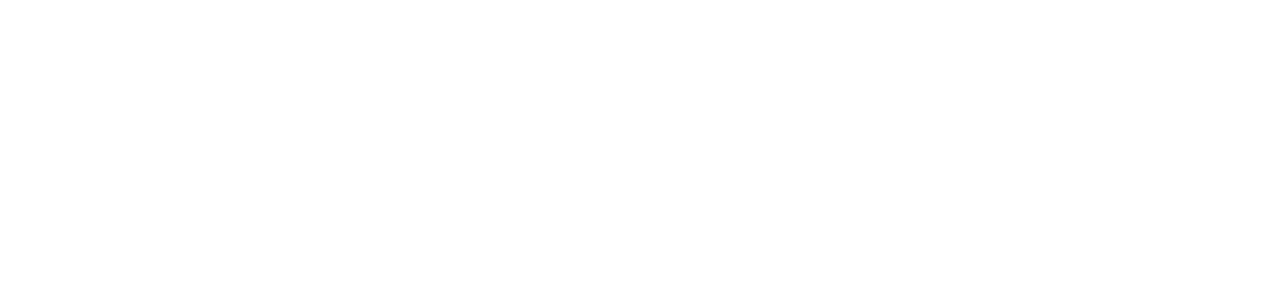
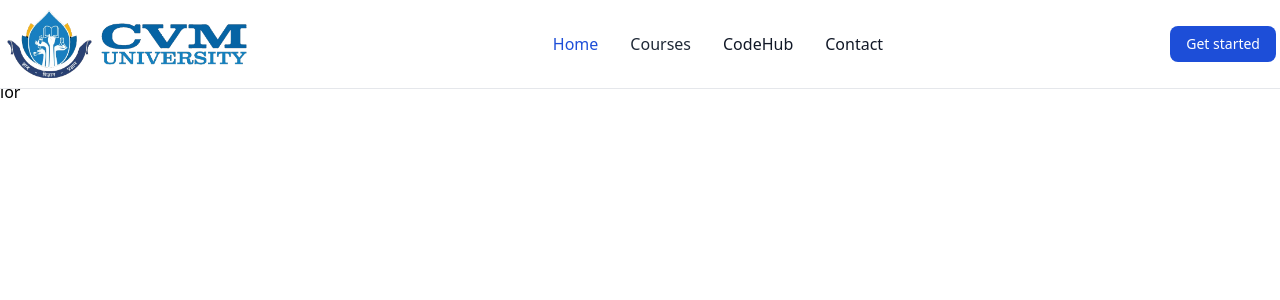
Before and after one commit to Priyanshu2410/Mini-Project, a React (Create React App) app: page /user/home in a window 1280 px wide. Before the commit this address had no page. Shown: the top 300 px of the page. Built offline with nearby package versions, Linux system fonts and the light colour scheme.

Commit message:
user add

```diff
--- a/src/App.js
+++ b/src/App.js
@@ -5,14 +5,21 @@
 import Root from "./Pages/root/Root.jsx";
 import Register from "./Pages/register/index.jsx";
 
+//user
+import User from "./Pages/user/index.jsx";
+import Home from "./Pages/user/home.jsx";
+
 function App() {
   return (
     <>
-
       <Routes>
-      <Route path="/" element={<Root />} />
+        <Route path="/" element={<Root />} />
         <Route path="/login" element={<Login />} />
         <Route path="/register" element={<Register />} />
+
+        <Route path="/user" element={<User />}>
+          <Route path="home" element={<Home />} />
+        </Route>
       </Routes>
     </>
   );
--- /dev/null
+++ b/src/Pages/user/Navbar.jsx
@@ -0,0 +1,40 @@
+// import React, { useState } from 'react'
+import { Link } from 'react-router-dom'
+// import logo from "../../../public/heaer_logo_final.png"
+
+const Navbar = () => {
+    return (
+        <>
+            <nav className="bg-white dark:bg-gray-800 fixed w-full z-20 top-0 start-0 border-b border-gray-200 dark:border-gray-600">
+                <div className="max-w-screen-xl flex flex-wrap items-center justify-between mx-auto p-1">
+                    <Link href="https://www.cvmu.edu.in/" className="flex items-center space-x-3 ">
+                        <img src="/heaer_logo_final.png" className="h-20 w-[120%]" alt="cvm Logo" />
+                        {/* <span className="self-center text-2xl font-semibold whitespace-nowrap dark:text-white">CVM</span> */}
+                    </Link>
+                    <div className="flex md:order-2 space-x-3 md:space-x-0 rtl:space-x-reverse">
+                        <button type="button" className="text-white bg-blue-700 hover:bg-blue-800 focus:ring-4 focus:outline-none focus:ring-blue-300 font-medium rounded-lg text-sm px-4 py-2 text-center dark:bg-blue-600 dark:hover:bg-blue-700 dark:focus:ring-blue-800">Get started</button>
+
+                    </div>
+                    <div className="items-center justify-between hidden w-full md:flex md:w-auto md:order-1" id="navbar-sticky">
+                        <ul className="flex flex-col p-4 md:p-0 mt-4 font-medium border border-gray-100 rounded-lg bg-gray-50 md:space-x-8 rtl:space-x-reverse md:flex-row md:mt-0 md:border-0 md:bg-white dark:bg-gray-800 md:dark:bg-gray-800 dark:border-gray-700">
+                            <li>
+                                <Link to="/user/home" className="block py-2 px-3 text-white bg-blue-700 rounded md:bg-transparent md:text-blue-700 md:p-0 md:dark:text-blue-500" aria-current="page">Home</Link>
+                            </li>
+                            <li>
+                                <Link href="#" className="block py-2 px-3 text-gray-800 rounded hover:bg-gray-100 md:hover:bg-transparent md:hover:text-blue-700 md:p-0 md:dark:hover:text-blue-500 dark:text-white dark:hover:bg-gray-700 dark:hover:text-white md:dark:hover:bg-transparent dark:border-gray-700">Courses</Link>
+                            </li>
+                            <li>
+                                <Link href="#" className="block py-2 px-3 text-gray-900 rounded hover:bg-gray-100 md:hover:bg-transparent md:hover:text-blue-700 md:p-0 md:dark:hover:text-blue-500 dark:text-white dark:hover:bg-gray-700 dark:hover:text-white md:dark:hover:bg-transparent dark:border-gray-700">CodeHub</Link>
+                            </li>
+                            <li>
+                                <Link href="#" className="block py-2 px-3 text-gray-900 rounded hover:bg-gray-100 md:hover:bg-transparent md:hover:text-blue-700 md:p-0 md:dark:hover:text-blue-500 dark:text-white dark:hover:bg-gray-700 dark:hover:text-white md:dark:hover:bg-transparent dark:border-gray-700">Contact</Link>
+                            </li>
+                        </ul>
+                    </div>
+                </div>
+            </nav>
+        </>
+    )
+}
+
+export default Navbar
--- /dev/null
+++ b/src/Pages/user/home.jsx
@@ -0,0 +1,11 @@
+import React from "react";
+
+const Home = () => {
+    return (
+        <div className="mt-[80px]">
+            lor
+        </div>
+    );
+};
+
+export default Home;
--- /dev/null
+++ b/src/Pages/user/index.jsx
@@ -0,0 +1,19 @@
+import React from 'react'
+
+import { Outlet } from "react-router-dom";
+
+//user
+import Navbar from './Navbar';
+
+
+function index() {
+  return (
+    <div className="h-[2000px]">
+        <Navbar />
+        <Outlet />
+    </div>
+
+  )
+}
+
+export default index;
```
Also changed, not shown: public/heaer_logo_final.png (added), public/heaer_logo_final.svg (added).
